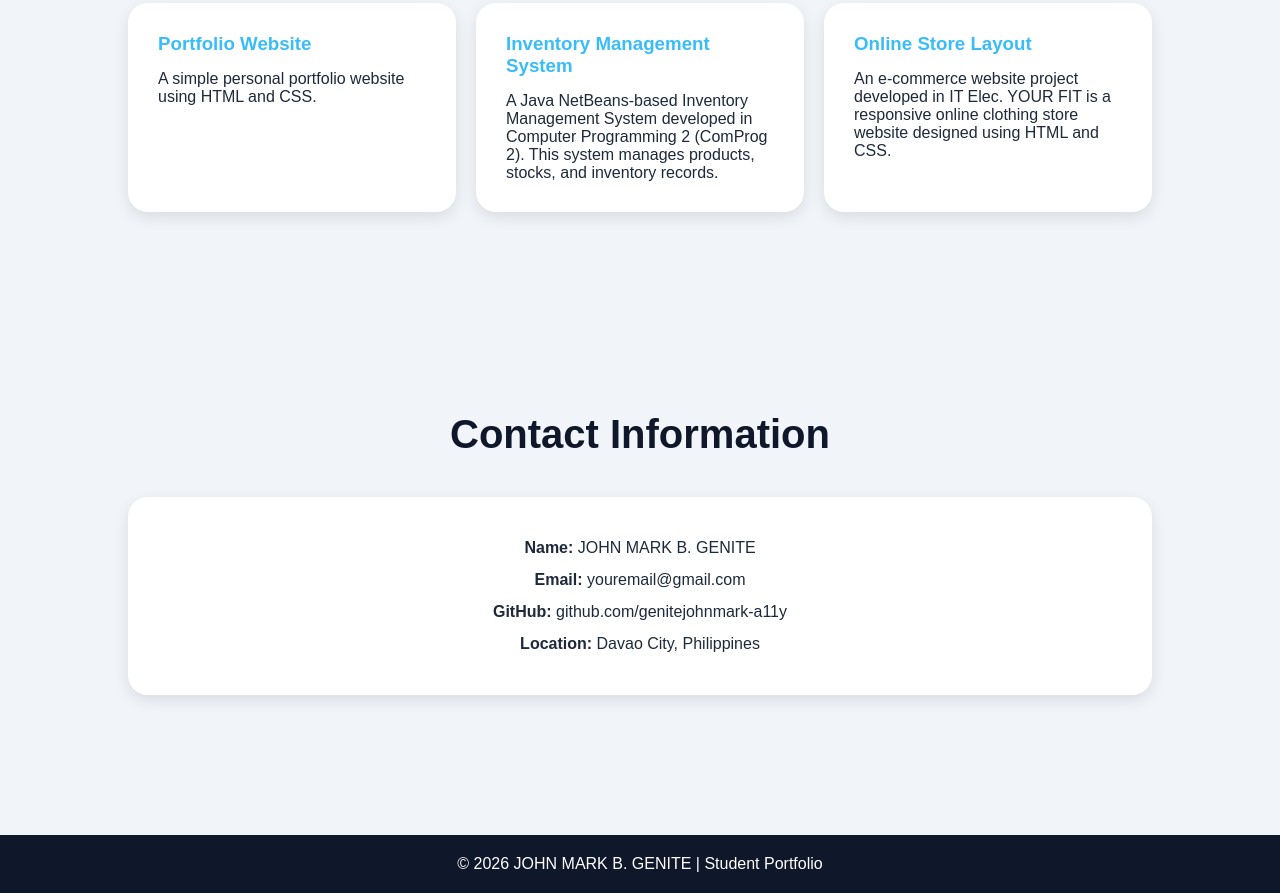
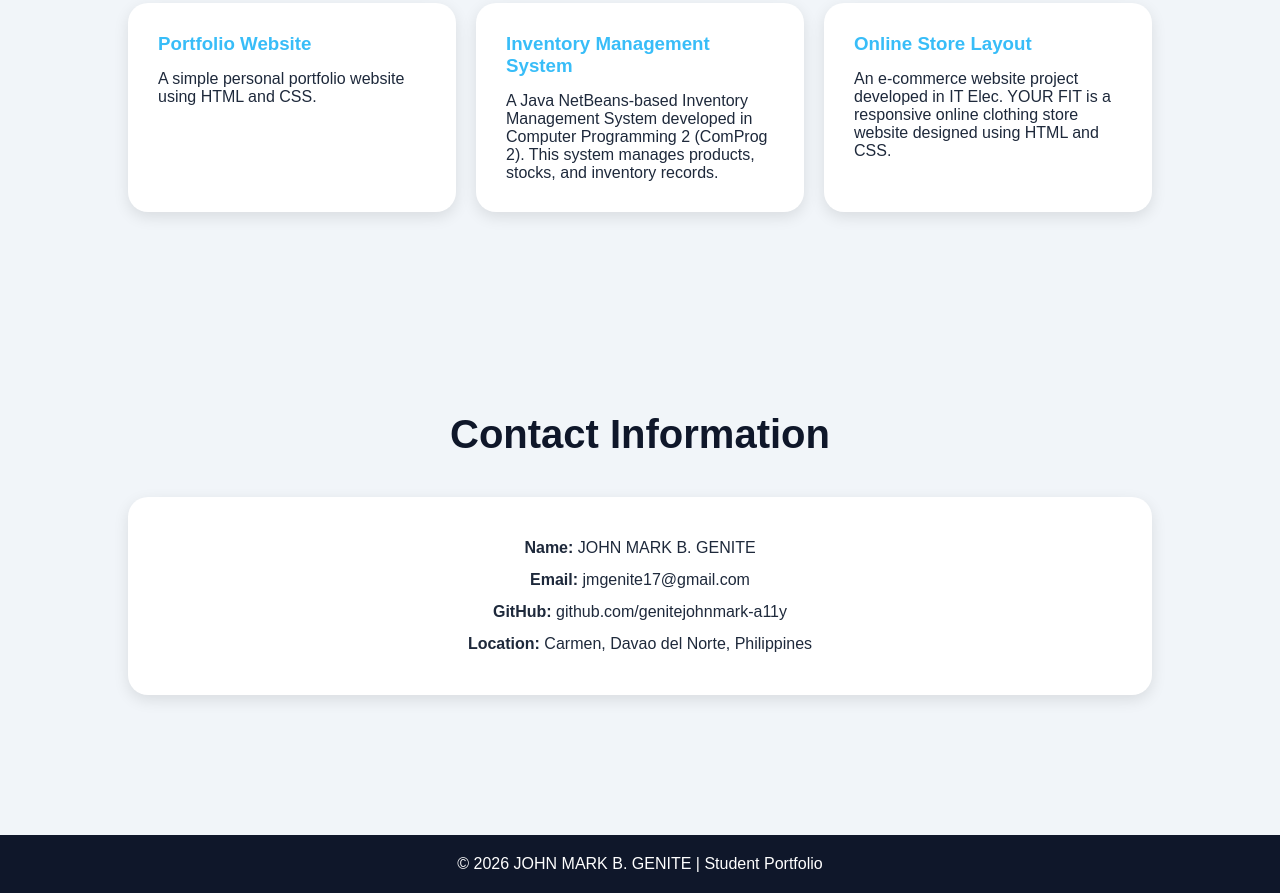
Before and after one commit to genitejohnmark-a11y/johnmark-portfolio, a plain HTML site: page index.html in a window 1280 px wide. Shown: the part 2328-3221 px from the top of the page. Drawn offline with Linux system fonts and the light colour scheme.

Commit message:
Fix HTML formatting and update contact info

```diff
--- a/index.html
+++ b/index.html
@@ -470,11 +470,11 @@
 
             <p><strong>Name:</strong> JOHN MARK B. GENITE</p>
 
-            <p><strong>Email:</strong> youremail@gmail.com</p>
+            <p><strong>Email:</strong> jmgenite17@gmail.com</p>
 
             <p><strong>GitHub:</strong> github.com/genitejohnmark-a11y</p>
 
-            <p><strong>Location:</strong> Davao City, Philippines</p>
+            <p><strong>Location:</strong> Carmen, Davao del Norte, Philippines</p>
 
         </div>
 
```
